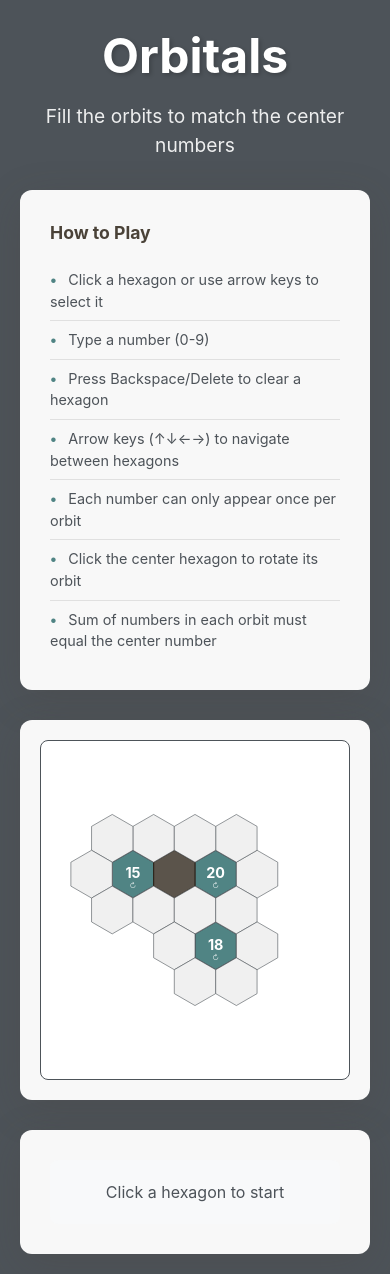
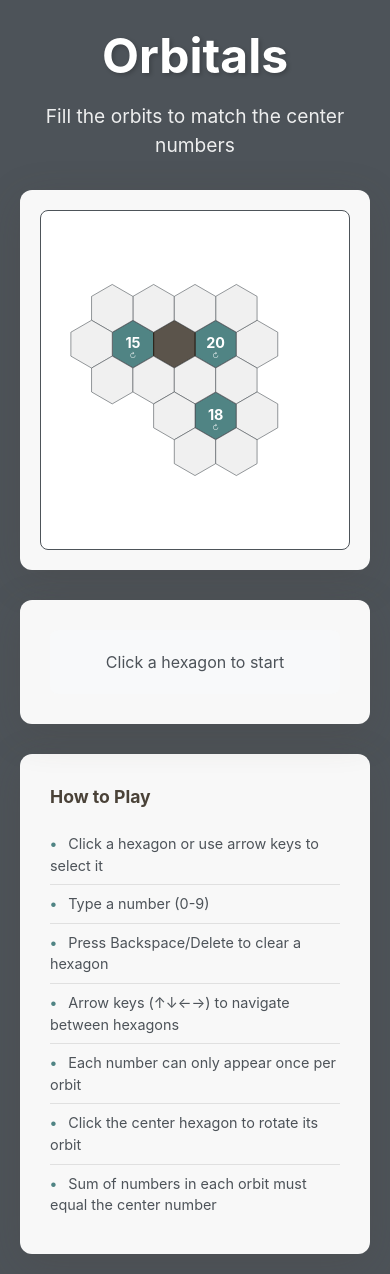
Before and after one commit to ELIEL87/orbitals, a React (Vite) app: page / in a window 390 px wide. Built offline with nearby package versions, Linux system fonts and the light colour scheme.

Commit message:
Tweak layout

```diff
--- a/src/App.css
+++ b/src/App.css
@@ -43,23 +43,12 @@ body {
   display: flex;
   gap: 30px;
   justify-content: center;
-  align-items: flex-start;
-  flex-wrap: wrap;
-  flex-direction: row;
-}
-
-.instructions {
-  order: 1;
-  background: #f8f8f8;
-  padding: 30px;
-  border-radius: 12px;
-  box-shadow: 0 10px 40px rgba(74, 66, 56, 0.2);
-  min-width: 300px;
-  max-width: 400px;
+  align-items: stretch;
 }
 
 .game-board-wrapper {
-  order: 2;
+  flex: 2;
+  min-width: 0;
 }
 
 .game-board {
@@ -67,20 +56,29 @@ body {
   padding: 20px;
   border-radius: 12px;
   box-shadow: 0 10px 40px rgba(74, 66, 56, 0.2);
-  min-width: 600px;
   display: flex;
   justify-content: center;
   align-items: center;
+  height: 100%;
 }
 
 .game-controls {
-  order: 3;
+  flex: 1;
   background: #f8f8f8;
   padding: 30px;
   border-radius: 12px;
   box-shadow: 0 10px 40px rgba(74, 66, 56, 0.2);
-  min-width: 300px;
-  max-width: 400px;
+}
+
+.instructions {
+  background: #f8f8f8;
+  padding: 30px;
+  border-radius: 12px;
+  box-shadow: 0 10px 40px rgba(74, 66, 56, 0.2);
+  margin-top: 30px;
+  max-width: 1400px;
+  margin-left: auto;
+  margin-right: auto;
 }
 
 .instructions h3 {
@@ -299,31 +297,12 @@ body {
 
 /* Rotation animation — orbital motion is handled via SVG transforms */
 
-@media (max-width: 1024px) {
+@media (max-width: 768px) {
   .game-container {
     flex-direction: column;
-    align-items: center;
-  }
-
-  .instructions {
-    order: 1;
-    width: 100%;
-    max-width: 100%;
-  }
-
-  .game-board-wrapper {
-    order: 2;
-    width: 100%;
   }
 
   .game-board {
     min-width: auto;
-    width: 100%;
-  }
-
-  .game-controls {
-    width: 100%;
-    max-width: 100%;
-    order: 3;
   }
 }
--- a/src/App.jsx
+++ b/src/App.jsx
@@ -111,19 +111,6 @@ function App() {
       </header>
 
       <div className="game-container">
-        <div className="instructions">
-          <h3>How to Play</h3>
-          <ul>
-            <li>Click a hexagon or use arrow keys to select it</li>
-            <li>Type a number (0-9)</li>
-            <li>Press Backspace/Delete to clear a hexagon</li>
-            <li>Arrow keys (↑↓←→) to navigate between hexagons</li>
-            <li>Each number can only appear once per orbit</li>
-            <li>Click the center hexagon to rotate its orbit</li>
-            <li>Sum of numbers in each orbit must equal the center number</li>
-          </ul>
-        </div>
-
         <div className="game-board-wrapper">
           <div
             className="game-board"
@@ -197,6 +184,19 @@ function App() {
           )}
         </div>
       </div>
+
+      <div className="instructions">
+        <h3>How to Play</h3>
+        <ul>
+          <li>Click a hexagon or use arrow keys to select it</li>
+          <li>Type a number (0-9)</li>
+          <li>Press Backspace/Delete to clear a hexagon</li>
+          <li>Arrow keys (↑↓←→) to navigate between hexagons</li>
+          <li>Each number can only appear once per orbit</li>
+          <li>Click the center hexagon to rotate its orbit</li>
+          <li>Sum of numbers in each orbit must equal the center number</li>
+        </ul>
+      </div>
     </div>
   );
 }
```
